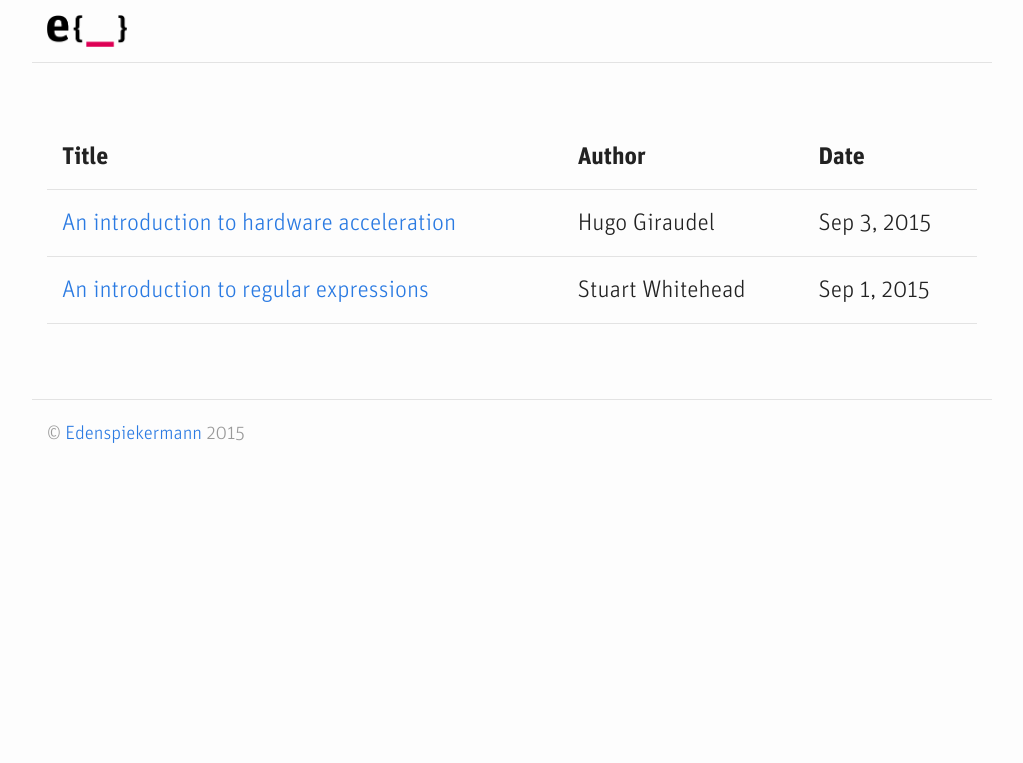
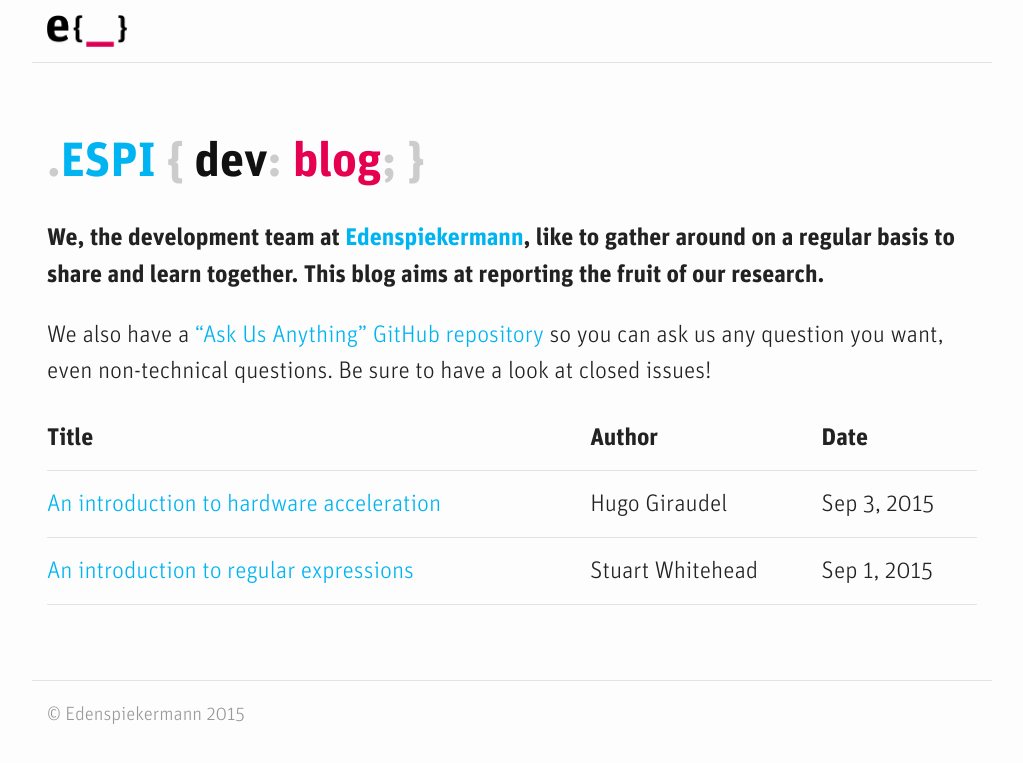
Before and after one commit to edenspiekermann/espi-devblog, a Jekyll site: the page built from index.html, in a window 1280 px wide. Shown: the top 763 px of the page, without its empty margins (128-1151 px from the left). Built offline with Jekyll 4.4.1, drawn with Linux system fonts in a browser that asks for light colours.

Commit message:
Improved the home page

```diff
--- a/_sass/abstracts/_variables.scss
+++ b/_sass/abstracts/_variables.scss
@@ -1,8 +1,6 @@
-$spacing-unit:     30px;
-
-$brand-color:      #2a7ae2;
-$blue-espi:        #00b4f1;
-
-$grey:             #828282;
-$grey-light:       lighten($grey, 40%);
-$grey-dark:        darken($grey, 25%);
+$spacing-unit: 30px;
+$brand-color: #00b4f1;
+$alternate-brand-color: #E50050;
+$grey: #828282;
+$grey-light: lighten($grey, 40%);
+$grey-dark: darken($grey, 25%);
--- a/_sass/components/_table.scss
+++ b/_sass/components/_table.scss
@@ -3,7 +3,7 @@
 }
 
 td, th {
-  padding: ($spacing-unit / 2);
+  padding: ($spacing-unit / 2) 0;
 }
 
 tr {
--- a/_sass/layout/_footer.scss
+++ b/_sass/layout/_footer.scss
@@ -7,3 +7,7 @@
 .footer > .container {
   border-top: 1px solid rgba(0, 0, 0, 0.1);
 }
+
+.footer a {
+  color: inherit;
+}
--- /dev/null
+++ b/_sass/pages/_home.scss
@@ -0,0 +1,19 @@
+.home-title {
+  margin-top: 0;
+}
+
+.home-title__selector {
+  color: $brand-color;
+}
+
+.home-title__property {
+  color: #111;
+}
+
+.home-title__value {
+  color: $alternate-brand-color;
+}
+
+.home-title__punctuation {
+  color: #ccc;
+}
--- a/css/main.scss
+++ b/css/main.scss
@@ -23,5 +23,6 @@
   'components/link',
   'components/table',
 
-  'pages/article'
+  'pages/article',
+  'pages/home'
 ;
--- a/index.html
+++ b/index.html
@@ -1,6 +1,21 @@
 ---
 layout: default
 ---
+
+<h1 class="home-title">
+   <span class="home-title__punctuation">.</span><!--
+--><span class="home-title__selector">ESPI</span>
+   <span class="home-title__punctuation">{</span>
+   <span class="home-title__property">dev</span><!--
+--><span class="home-title__punctuation">:</span>
+   <span class="home-title__value">blog</span><!--
+--><span class="home-title__punctuation">;</span>
+   <span class="home-title__punctuation">}</span>
+</h1>
+
+<p><strong>We, the development team at <a href="http://edenspiekermann.com">Edenspiekermann</a>, like to gather around on a regular basis to share and learn together. This blog aims at reporting the fruit of our research.</strong></p>
+
+<p>We also have a <a href="https://github.com/edenspiekermann/ama">“Ask Us Anything” GitHub repository</a> so you can ask us any question you want, even non-technical questions. Be sure to have a look at closed issues!</p>
 
 <table>
   <thead>
```
